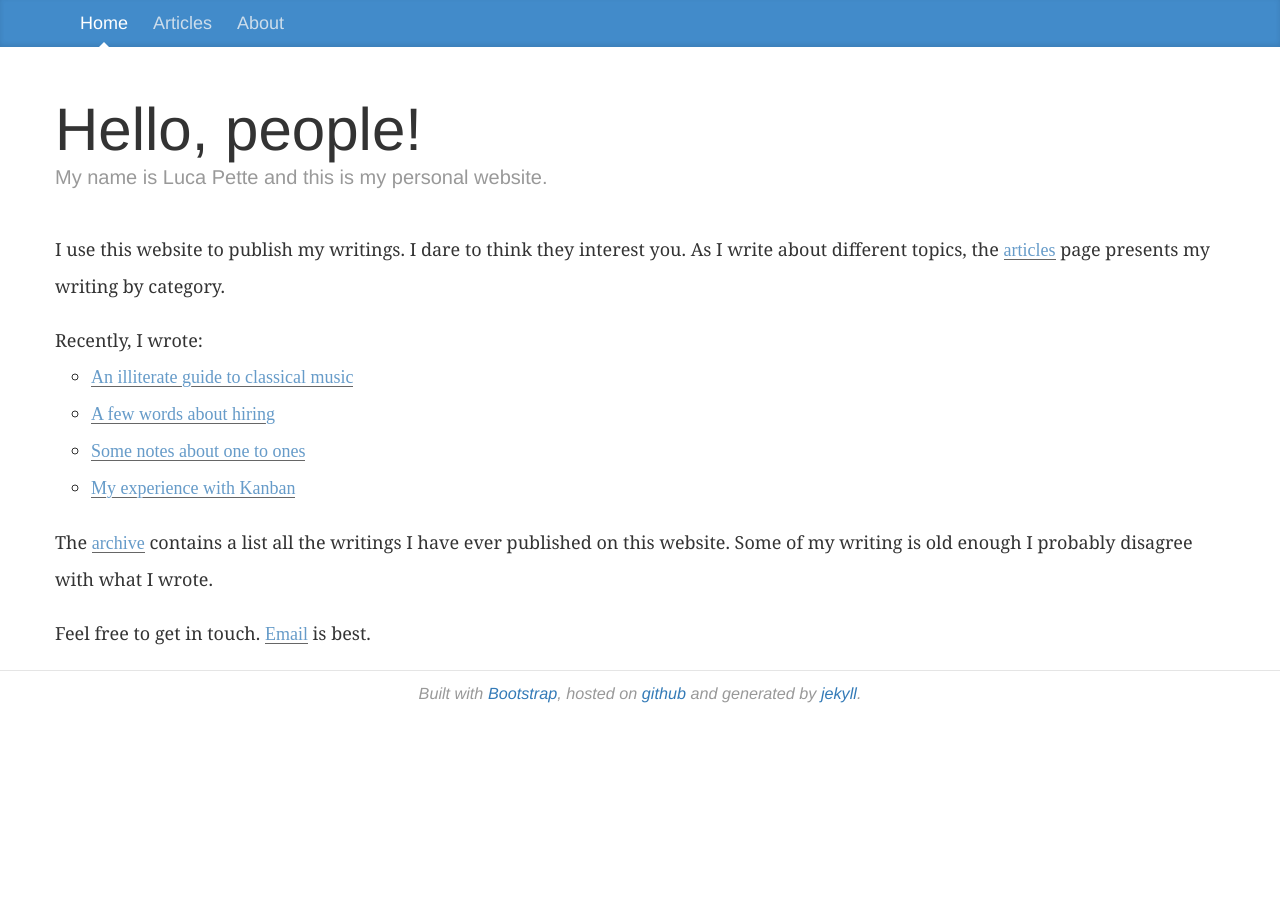
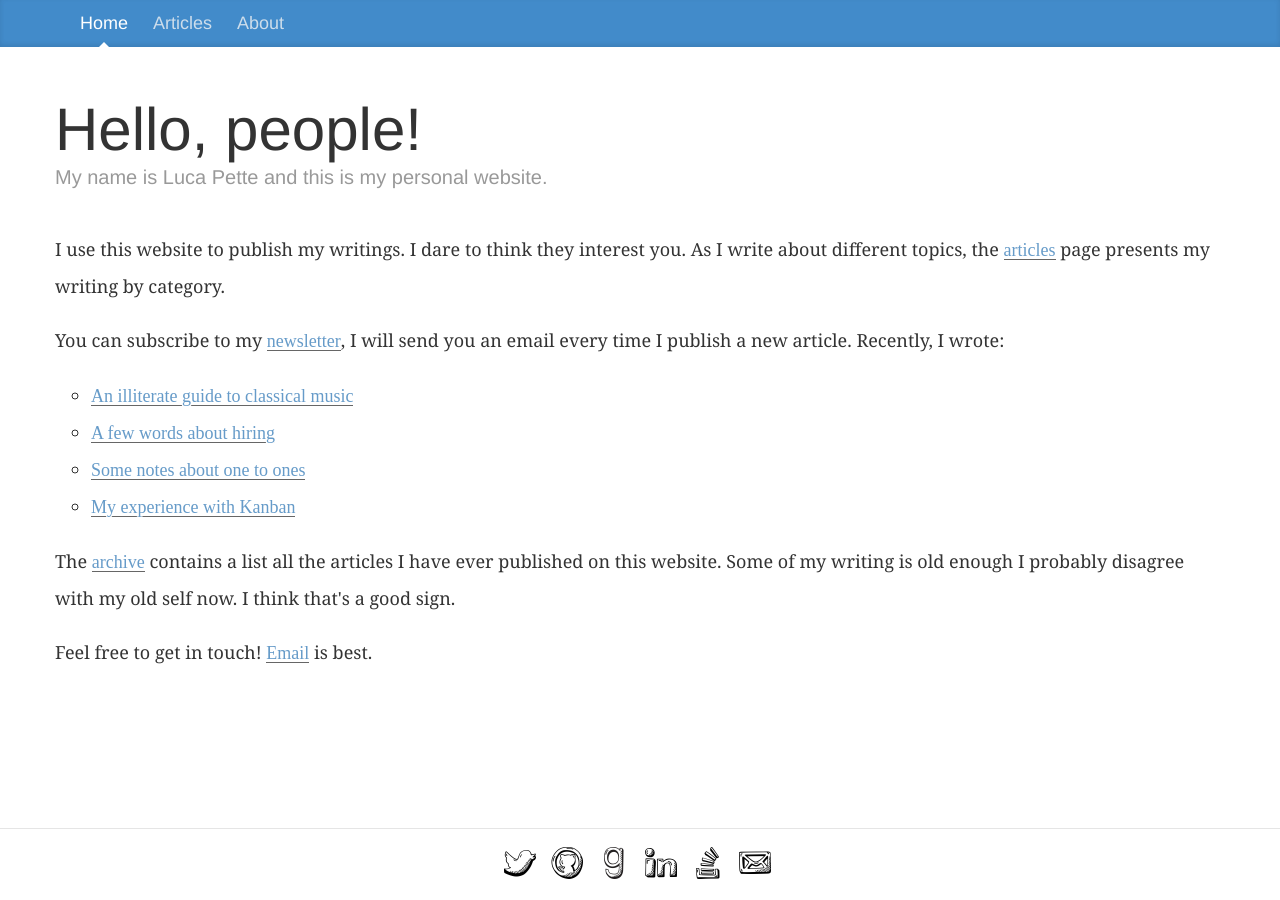
Before and after one commit to lucapette/lucapette.github.com, a Jekyll site: the page built from index.html, in a window 1280 px wide. Built offline with Jekyll 4.4.1, drawn with Linux system fonts in a browser that asks for light colours; nearby versions of some CDN libraries.

Commit message:
New footer, add newsletter page

```diff
--- a/_includes/footer.html
+++ b/_includes/footer.html
@@ -3,9 +3,11 @@
 <script
   src="https://maxcdn.bootstrapcdn.com/bootstrap/3.3.6/js/bootstrap.min.js"
   integrity="sha384-0mSbJDEHialfmuBBQP6A4Qrprq5OVfW37PRR3j5ELqxss1yVqOtnepnHVP9aJ7xS"
-  crossorigin="anonymous"></script>
+  crossorigin="anonymous">
+</script>
 
-<script src="/js/jquery.timeago.js" type="text/javascript"></script>
+<script src="/js/jquery.timeago.js" type="text/javascript">
+</script>
 
 <script type="text/javascript">
   $(function() {
@@ -13,11 +15,39 @@
       });
 </script>
 
-<footer class="blog-footer">
-  <div class="container">
-    <p>Built with <a href="http://getbootstrap.com">Bootstrap</a>,
-    hosted on <a href="http://pages.github.com/">github</a> and
-    generated by <a href="http://jekyllrb.com/">jekyll</a>.
-    </p>
-  </div>
+<footer>
+  <ul class="list-inline">
+    <li>
+    <a href="https://twitter.com/lucapette">
+      <img width="32" height="32" src="/img/twitter.png" alt="twitter"/>
+    </a>
+    </li>
+    <li>
+    <a href="https://github.com/lucapette">
+      <img width="32" height="32" src="/img/github.png" alt="github"/>
+    </a>
+    </li>
+    <li>
+    <a href="https://www.goodreads.com/user/show/41861912-luca">
+      <img width="32" height="32" src="/img/good-reads.png" alt="goodreads"/>
+    </a>
+    </li>
+    <li>
+    <a href="https://www.linkedin.com/in/lucapette">
+      <img width="32" height="32" src="/img/linked-in.png" alt="linked-in"/>
+    </a>
+    </li>
+    <li>
+    <a href="http://stackoverflow.com/users/249630/lucapette">
+      <img width="32" height="32" src="/img/stack-overflow.png"
+      alt="stackoverflow"/>
+    </a>
+    </li>
+    <li>
+    <a href="mailto:lucapette@gmail.com">
+      <img width="32" height="32" src="/img/envelope.png"
+      alt="email"/>
+    </a>
+    </li>
+  </ul>
 </footer>
--- a/_layouts/articles.html
+++ b/_layouts/articles.html
@@ -6,6 +6,7 @@
     {% include meta.html %}
   </head>
   <body>
+    <div class="wrapper">
       {% include analytics.html %}
       {% assign articles="active" %}
       {% include header.html %}
@@ -24,6 +25,8 @@
           </div>
         </div>
       </div>
+      <div class="push"></div>
+    </div>
     {% include footer.html %}
   </body>
 </html>
--- a/_layouts/default.html
+++ b/_layouts/default.html
@@ -6,11 +6,14 @@
     {% include meta.html %}
   </head>
   <body>
-    {% include analytics.html %}
-    {% include header.html %}
-    <div class="container">
-      <div class="row">
-        {{ content }}
+    <div class="wrapper">
+      {% include analytics.html %}
+      {% include header.html %}
+      <div class="container">
+        <div class="row">
+          {{ content }}
+        </div>
+        <div class="push"></div>
       </div>
     </div>
     {% include footer.html %}
--- a/css/style.css
+++ b/css/style.css
@@ -1,3 +1,7 @@
+html, body {
+  height: 100%;
+
+}
 header {
   border-bottom: 1px solid #EEE;
   font-size: 1.2em;
@@ -6,9 +10,19 @@ header #logo a {
   text-decoration: none;
 }
 footer {
-  padding-top: 5px;
-  font-size: 0.9em;
-  font-style: italic;
+  border-top: 1px solid #e5e5e5;
+  height: 4em;
+  padding: 1em 0 0;
+  text-align: center;
+}
+.wrapper {
+  min-height: 100%;
+  height: auto !important;
+  height: 100%;
+  margin: 0 auto -4em;
+}
+.push {
+  height: 4em;
 }
 .highlight {
   overflow: auto;
@@ -16,21 +30,6 @@ footer {
 }
 .highlight pre {
   margin: 0;
-}
-.grey {
-  color: #BBB;
-  font-style: italic;
-  font-size: 0.9em;
-  margin-bottom: 10px;
-}
-.top {
-  position:fixed;
-  right: 15px;
-  bottom: 15px;
-  width: 100px;
-}
-.top.hidden {
-  display:none;
 }
 .blog-masthead {
   background-color: #428bca;
@@ -92,11 +91,22 @@ footer {
   color: #999;
 }
 .blog-footer {
-  border-top: 1px solid #e5e5e5;
-  color: #999;
-  padding: 10px 0;
-  text-align: center;
 }
-.blog-footer p:last-child {
+.jumbotron {
+  padding-top: 6rem;
+  padding-bottom: 6rem;
+  margin-bottom: 0;
+  background-color: #fff;
+}
+.jumbotron p:last-child {
   margin-bottom: 0;
 }
+.jumbotron-heading {
+  font-weight: 300;
+}
+.jumbotron .container {
+  max-width: 40rem;
+}
+.text-centered {
+  text-align: center!important;
+}
--- a/index.html
+++ b/index.html
@@ -15,7 +15,9 @@ keywords: lucapette
   you. As I write about different topics, the <a
     href="/articles.html">articles</a> page presents my writing by category.
   </p>
-
+  <p>
+  You can subscribe to my <a href="/newsletter.html">newsletter</a>, I will
+  send you an email every time I publish a new article.
   Recently, I wrote:
   <ul>
     <li><a href="/an-illiterate-guide-to-classical-music">An illiterate guide
@@ -26,10 +28,10 @@ keywords: lucapette
   </ul>
   </p>
 
-  <p> The <a href="/archive.html">archive</a> contains a list all the writings
+  <p>The <a href="/archive.html">archive</a> contains a list all the articles
   I have ever published on this website. Some of my writing is old enough I
-  probably disagree with what I wrote.  </p>
+  probably disagree with my old self now. I think that's a good sign.</p>
 
-  <p> Feel free to get in touch. <a href=mailto:lucapette@gmail.com>Email</a>
+  <p> Feel free to get in touch! <a href=mailto:lucapette@gmail.com>Email</a>
   is best.</p>
 </article>
```
Also changed, not shown: articles.html (+7 -7 lines), newsletter.html (added, +29 -0 lines), img/envelope.png (added), img/github.png (added), img/good-reads.png (added), img/linked-in.png (added), img/stack-overflow.png (added), img/twitter.png (added). Lines whose indentation alone changed are shown as unchanged.
